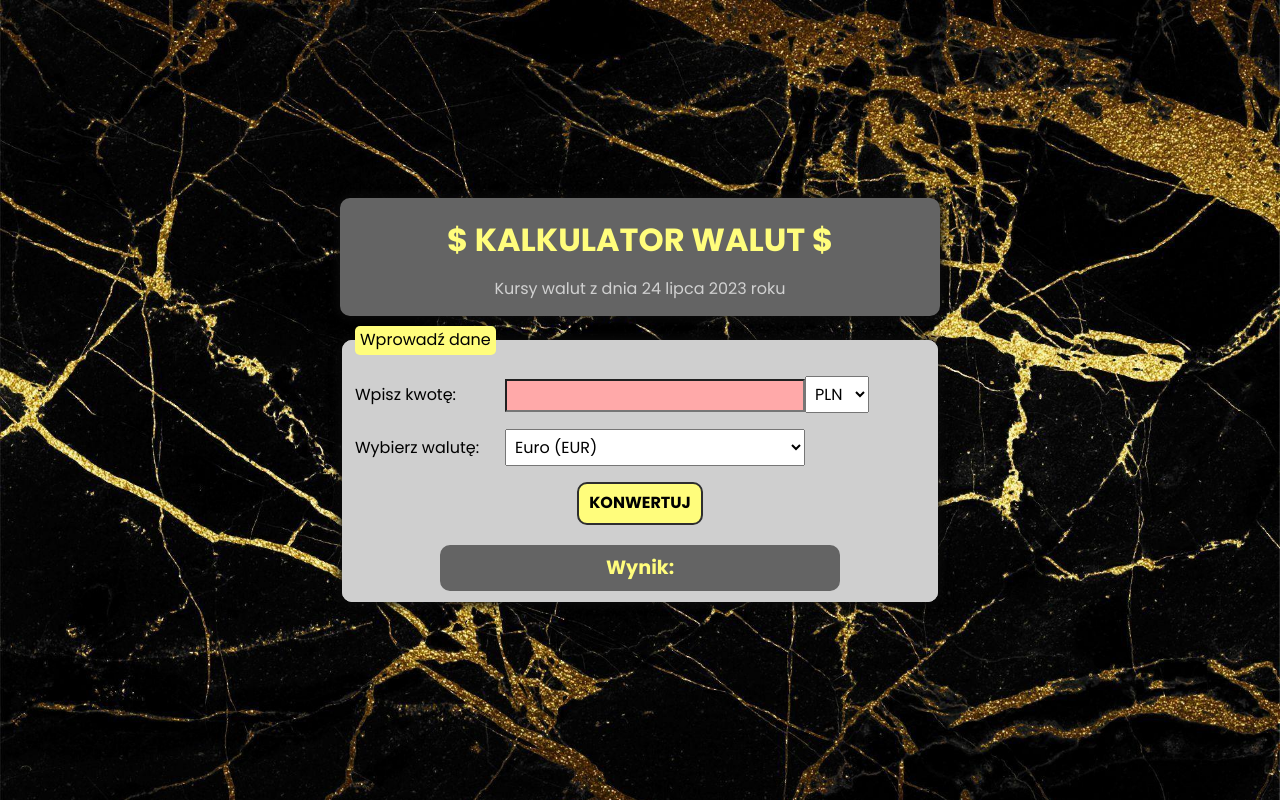
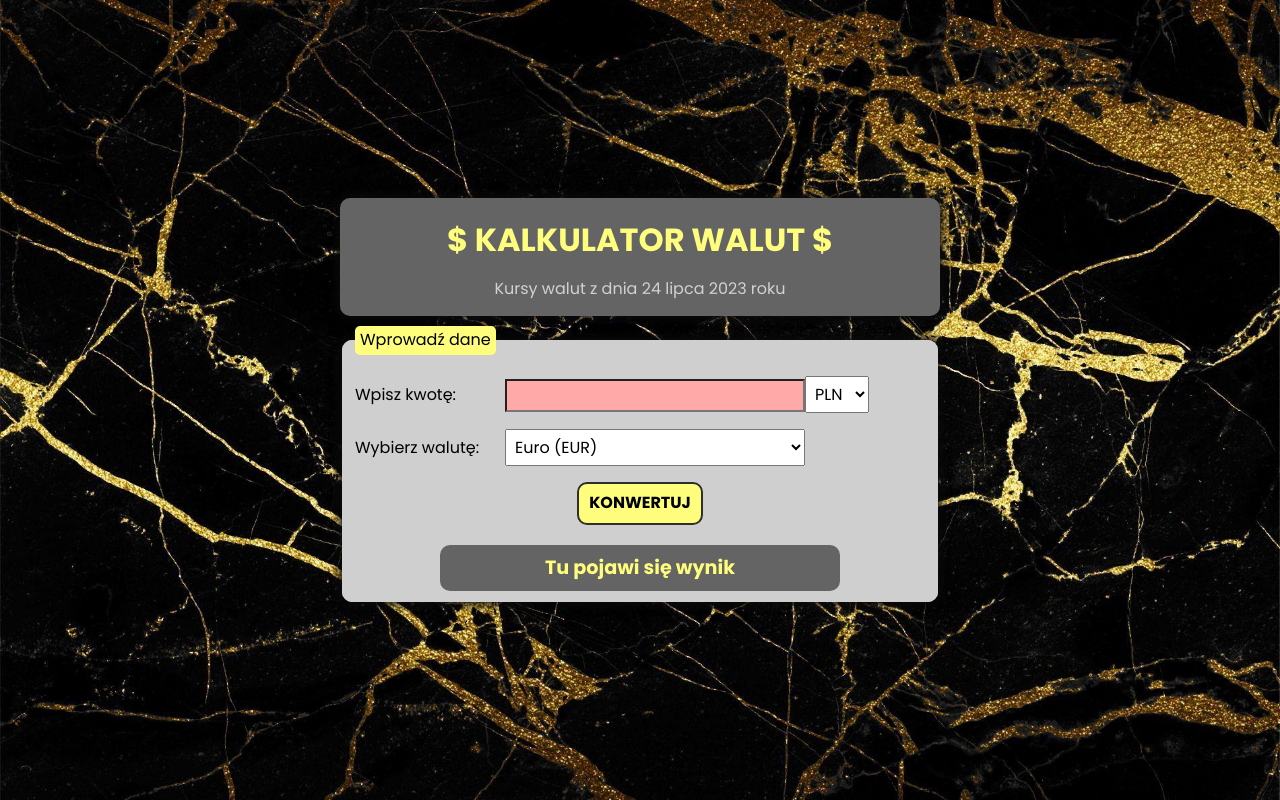
Before and after one commit to wojdaSoftware/currency-converter-react, a React (Create React App) app: page / in a window 1280 px wide. Built offline with nearby package versions, Linux system fonts and the light colour scheme.

Commit message:
result shows in a correct spot

```diff
--- a/src/Form/index.js
+++ b/src/Form/index.js
@@ -4,8 +4,13 @@ import './style.css'
 const Form = ({ }) => {
     const [currencyAmount, setCurrencyAmount] = useState("");
     const [inputCurrency, setInputCurrency] = useState("PLN");
-    const [outputCurrency, setOutputCurrency] = useState("EUR")
+    const [outputCurrency, setOutputCurrency] = useState("EUR");
+    const [resultText, setResultText] = useState("Tu pojawi się wynik")
     let conversionResult = {};
+
+    const updateResultText = (currencyAmount, conversionResult, outputCurrency, inputCurrency) => (
+        `${currencyAmount} ${inputCurrency} = ${conversionResult.toFixed(2)} ${outputCurrency}`
+    );
 
     const convertCurrency = (currencyAmount, inputCurrency, outputCurrency) => {
         let exchangeRate;
@@ -52,8 +57,8 @@ const Form = ({ }) => {
 
     const onFormSubmit = (event) => {
         event.preventDefault();
-        conversionResult = convertCurrency(currencyAmount, inputCurrency, outputCurrency)
-        console.log(conversionResult);
+        conversionResult = convertCurrency(currencyAmount, inputCurrency, outputCurrency);
+        setResultText(updateResultText(currencyAmount, conversionResult, outputCurrency, inputCurrency));
     };
 
     return (
@@ -102,7 +107,7 @@ const Form = ({ }) => {
                 </p>
                 <button className="form__button">KONWERTUJ</button>
                 <div className="form__resultText">
-                    Wynik:
+                    {resultText}
                 </div>
             </fieldset>
         </form>
```
